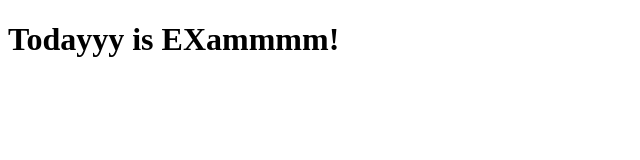
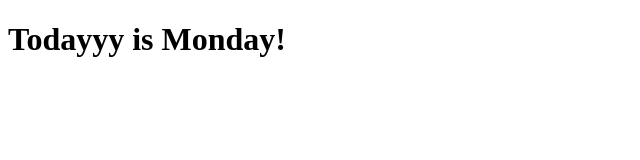
Before and after one commit to YashDesai-11/miiiniii, a plain HTML site: page index.html in a window 1280 px wide. Shown: the whole page, without its empty margins (0-640 px from the left). Drawn offline with Linux system fonts and the light colour scheme.

Commit message:
firstcommit

```diff
--- a/index.html
+++ b/index.html
@@ -6,6 +6,6 @@
     <title>Document</title>
 </head>
 <body>
-    <h1>Todayyy is EXammmm!</h1>
+    <h1>Todayyy is Monday!</h1>
 </body>
 </html>
```
